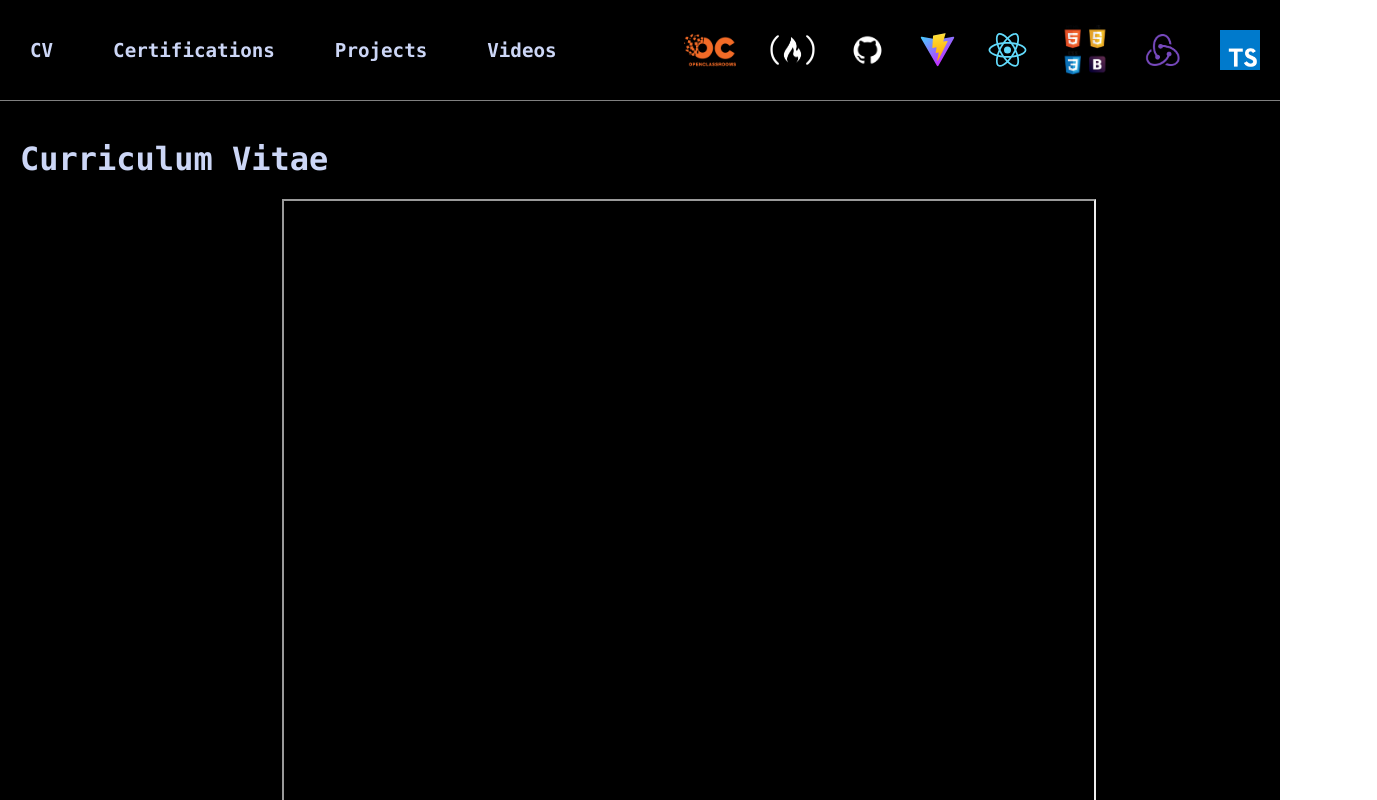
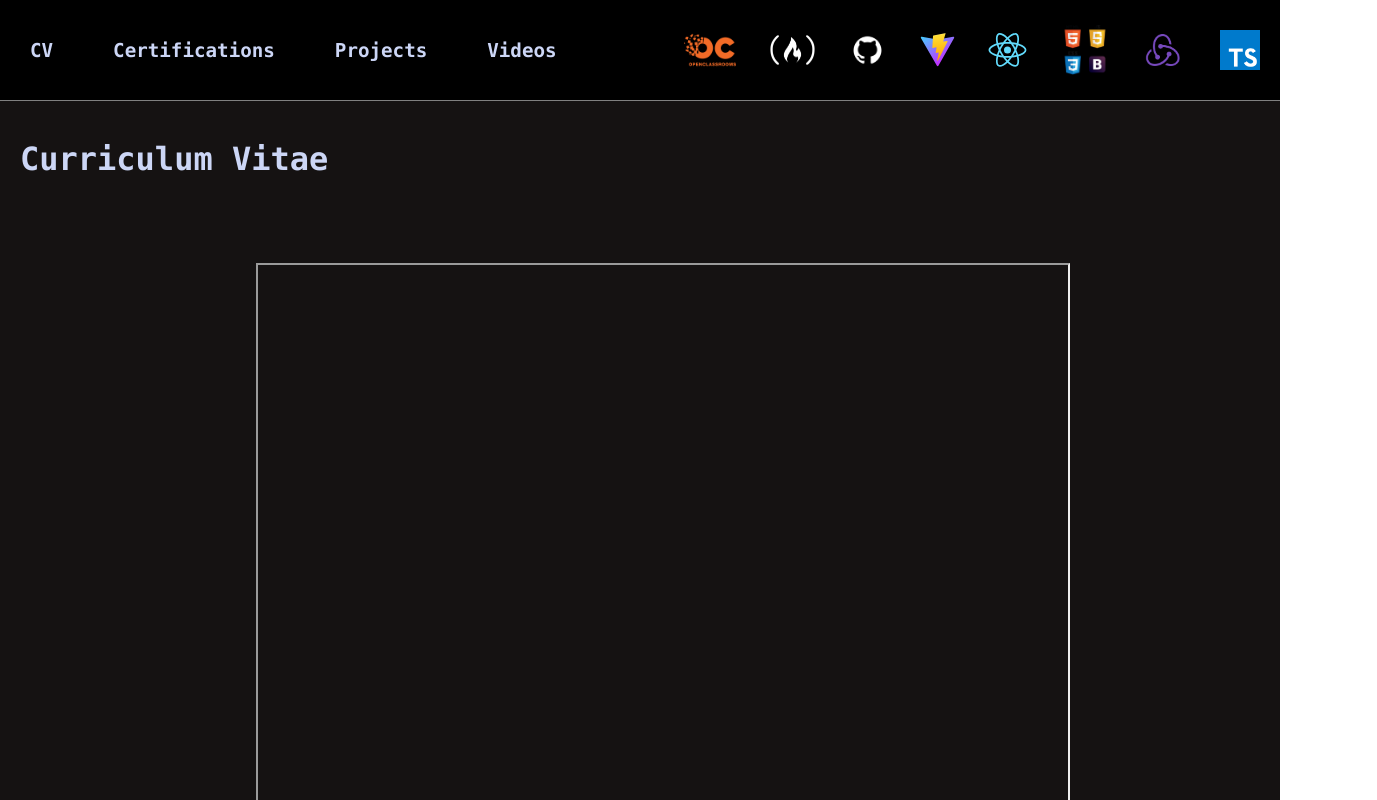
Before and after one commit to TLRKiliann/portfolio, a React (Create React App) app in the folder my-portfolio/: page / in a window 1280 px wide. Shown: the top 800 px of the page, 1377 px wide, since content can reach past the window. Built offline with nearby package versions, Linux system fonts and the light colour scheme.

Commit message:
styles improved just bottom to improve

```diff
--- a/my-portfolio/src/styles/certif.scss
+++ b/my-portfolio/src/styles/certif.scss
@@ -2,7 +2,7 @@
   position: absolute;
   top: 100px;
   right: 0px;
-  bottom: -1400px;
+  bottom: -1100px;
   left: 0px;
 
   background: black;
@@ -50,7 +50,7 @@
 }
 
 .art--tag h3 {
-  margin: 10px 20px;
+  margin: 10px 40px;
   color: grey;
 }
 
@@ -103,11 +103,31 @@
   color: white;
 }
 
+.flexible--imgsec {
+  margin: 20px 40px;
+  padding: 10px 20px;
+  display: flex;
+  flex-direction: row;
+  align-items: center;
+  justify-content: space-between;
+  background: black;
+  border: 1px solid grey;
+  border-radius: 12px;
+  box-shadow: 0px 0px 4px lightgrey;
+}
+
+
+.flexible--imgsec img {
+  width: 60px;
+  height: 40px;
+}
+
 .div--certifications li {
-  font-family: 'Consolas';
-  font-size: 1rem;
+  margin: 7px 0px;
+  font-family: 'One-serif', sans-serif;
+  font-size: 0.9rem;
   font-weight: bold;
-  color: lightgrey;
+  color: whitesmoke;
 }
 
 .abs--li {
--- a/my-portfolio/src/styles/cv.scss
+++ b/my-portfolio/src/styles/cv.scss
@@ -2,10 +2,10 @@
   position: absolute;
   top: 100px;
   right: 0px;
-  bottom: -300px;
+  bottom: -330px;
   left: 0px;
 
-  background: black;
+  background: #151212;
   color: white;
 }
 
@@ -20,6 +20,7 @@
 }
 
 .pdf--caption {
-  margin-right: 22%;
-  margin-left: 22%;
+  margin-top: 5%;
+  margin-right: 20%;
+  margin-left: 20%;
 }
```
